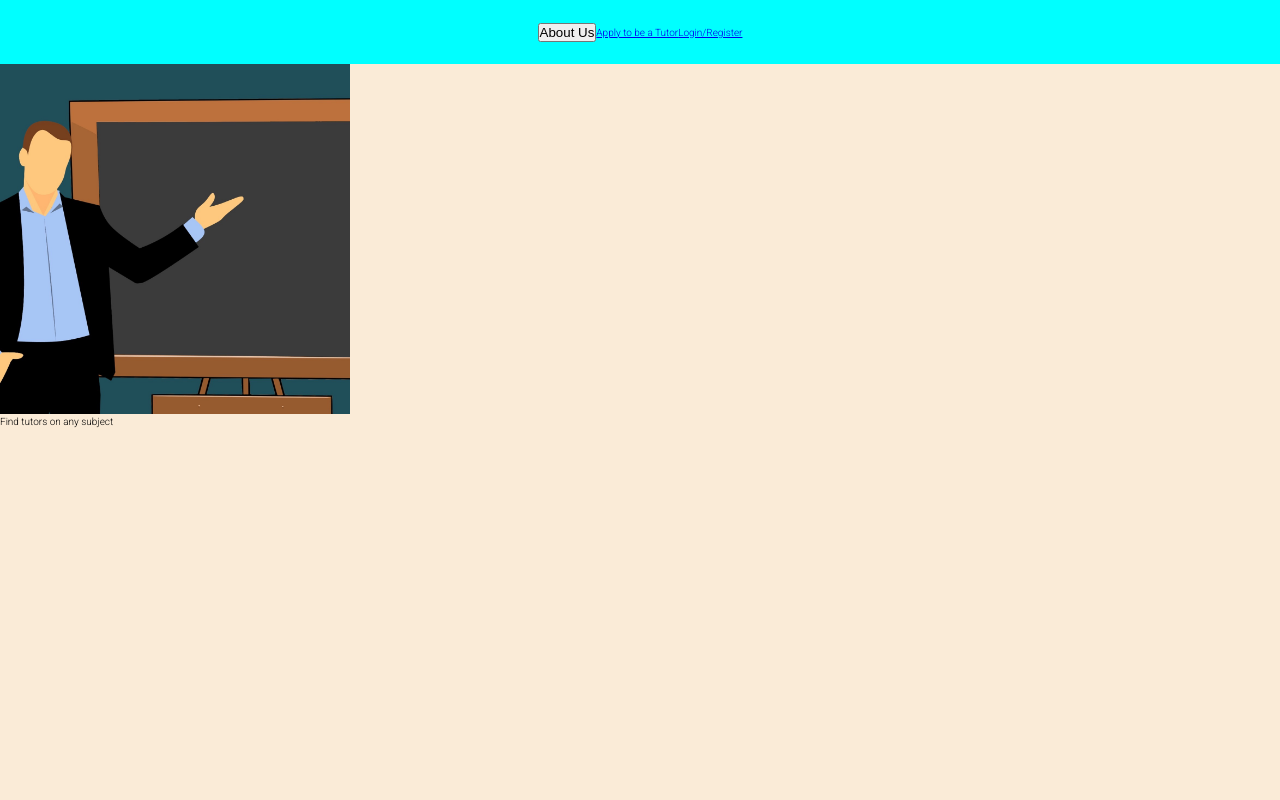
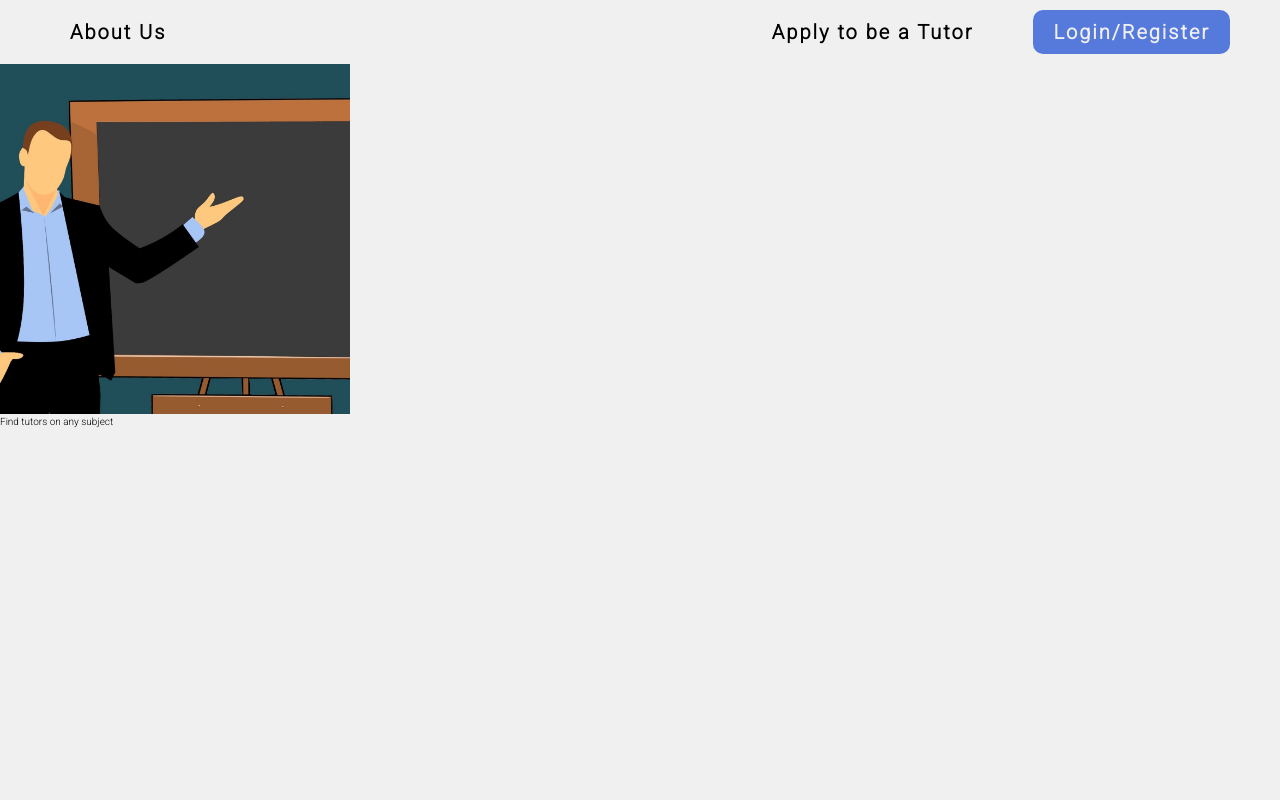
Before and after one commit to jkranak/tutorworld, a React (Create React App) app in the folder client/: page / in a window 1280 px wide. Shown: the top 800 px of the page. Built offline with nearby package versions, Linux system fonts and the light colour scheme.

Commit message:
feat: button component

```diff
--- /dev/null
+++ b/client/src/Pages/Application.tsx
@@ -0,0 +1,11 @@
+interface Props {
+
+}
+
+export const Application = (props: Props) => {
+  return (
+    <div className="application">
+      application page
+    </div>
+  )
+}
--- /dev/null
+++ b/client/src/Pages/Login.tsx
@@ -0,0 +1,11 @@
+interface Props {
+
+}
+
+export const Login = (props: Props) => {
+  return (
+    <div className="login">
+
+    </div>
+  )
+}
--- a/client/src/pages/LandingPage.tsx
+++ b/client/src/pages/LandingPage.tsx
@@ -3,31 +3,33 @@ import { Link } from "react-router-dom";
 import { About } from "../components/About";
 import { LandingBody } from "../components/LandingBody";
 
-interface Props {
-
-}
-
-export const LandingPage = (props: Props) => {
-
+export const LandingPage = () => {
   const [toggle, setToggle] = useState<string>('home');
 
   return (
     <div className="landing">
 
       <header className="landing__header">
-        {toggle === 'home' && <button onClick={() => setToggle('about')}>About Us</button> }
-        {toggle === 'about' && <button onClick={() => setToggle('home')}>Home</button>}
-
-        <Link to={'/application'}>Apply to be a Tutor</Link>
-        <Link to={'/login'}>Login/Register</Link>
+        <div className="landing__header--left-box">
+          {toggle === 'home' && <a
+          onClick={() => setToggle('about')}
+          className="btn btn--clear">
+          About Us
+          </a> }
+          {toggle === 'about' && <a
+          onClick={() => setToggle('home')}
+          className="btn btn--clear">
+          Home
+          </a>}
+        </div>
+        <div className="landing__header--right-box">
+          <Link to={'/application'} className="btn btn--clear">Apply to be a Tutor</Link>
+          <Link to={'/login'} className="btn btn--blue">Login/Register</Link>
+        </div>
       </header>
 
-      {
-        toggle === 'home' && <LandingBody/>
-      }
-      {
-        toggle === 'about' && <About />
-      }
+      {toggle === 'home' && <LandingBody/>}
+      {toggle === 'about' && <About />}
     </div>
   )
 }
--- a/client/src/sass/abstracts/_variables.scss
+++ b/client/src/sass/abstracts/_variables.scss
@@ -1,3 +1,6 @@
 @import url('https://fonts.googleapis.com/css2?family=Roboto:wght@300&display=swap');
 
 $main-font: 'Roboto', sans-serif;
+$font-light: rgb(240, 240, 240);
+$blue: #567ADC;
+$light-blue: #DDE5F8;
--- a/client/src/sass/base/_base.scss
+++ b/client/src/sass/base/_base.scss
@@ -15,3 +15,11 @@ html {
   height: 100vh;
 
 }
+a {
+  text-decoration: none;
+  color: inherit;
+}
+
+button {
+  border: none;
+}
--- a/client/src/sass/base/_typography.scss
+++ b/client/src/sass/base/_typography.scss
@@ -0,0 +1,5 @@
+.landing {
+  &__header{
+
+  }
+}
--- /dev/null
+++ b/client/src/sass/components/_btn.scss
@@ -0,0 +1,26 @@
+.btn {
+  text-decoration: none;
+  font-size: 2rem;
+  color: $font-light;
+  letter-spacing: 2px;
+  font-weight: 600;
+  padding: 1rem 2rem;
+  border-radius: 1rem;
+  margin: 0 2rem;
+
+  transition: all .5s;
+  &:hover{
+    cursor: pointer;
+  }
+}
+
+.btn--blue{
+  background-color: $blue;
+}
+
+.btn--clear {
+  color: black;
+  &:hover{
+    background-color: $light-blue;
+  }
+}
--- a/client/src/sass/main.scss
+++ b/client/src/sass/main.scss
@@ -4,4 +4,6 @@
 @import 'base/base';
 @import 'base/typography';
 
+@import 'components/btn';
+
 @import 'pages/landing';
--- a/client/src/sass/pages/_landing.scss
+++ b/client/src/sass/pages/_landing.scss
@@ -1,10 +1,13 @@
 .landing {
-  background-color: antiquewhite;
   min-height: 100vh;
+  max-width: 100vw;
+
   &__header{
     height: 8vh;
+    max-width: 100%;
+
+    padding: 0 3rem;
     @include flex-row;
-
-    background-color: aqua;
+    justify-content: space-between;
   }
 }
```
Also changed, not shown: client/src/components/Navbar.tsx (+10 -7 lines).
